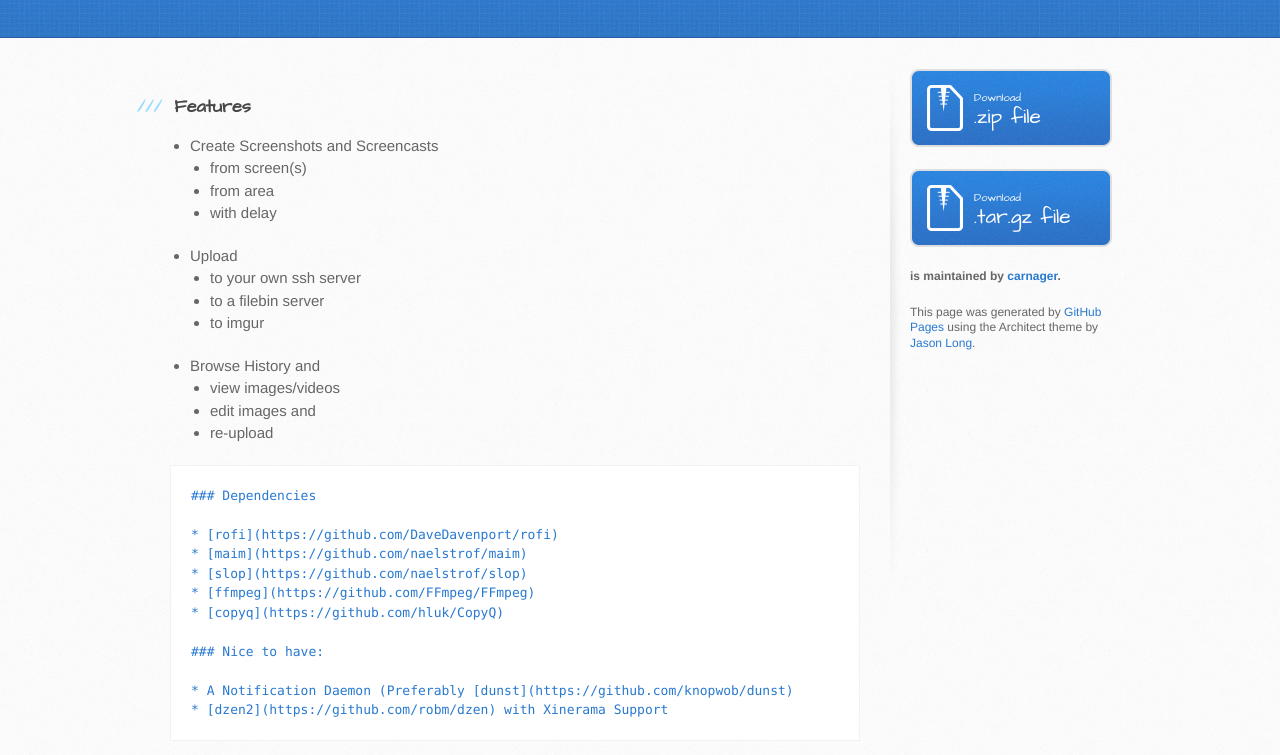
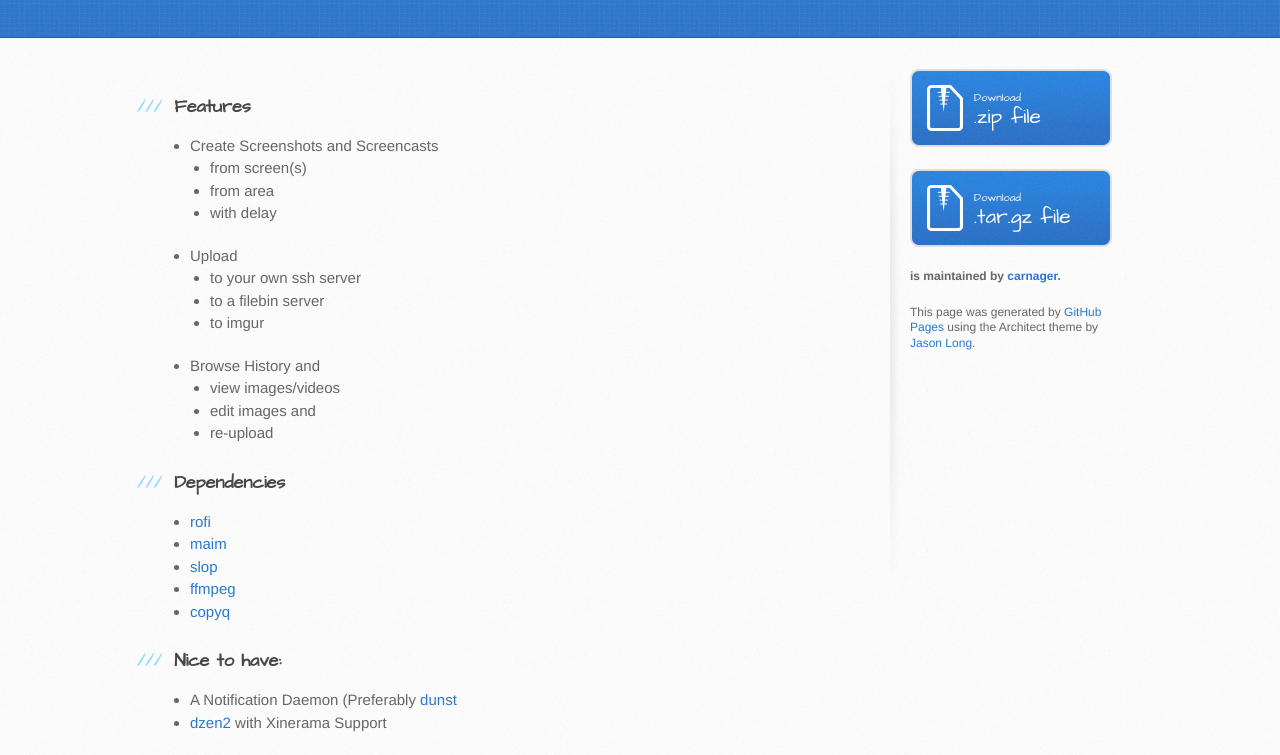
Before and after one commit to carnager/teiler, a plain HTML site: page index.html in a window 1280 px wide. Shown: the part 197-952 px from the top of the page. Drawn offline with Linux system fonts and the light colour scheme.

```diff
--- a/index.html
+++ b/index.html
@@ -58,19 +58,26 @@
 </li>
 </ul>
 
-<pre><code>### Dependencies
+<h3>
+<a id="dependencies" class="anchor" href="#dependencies" aria-hidden="true"><span class="octicon octicon-link"></span></a>Dependencies</h3>
 
-* [rofi](https://github.com/DaveDavenport/rofi)
-* [maim](https://github.com/naelstrof/maim)
-* [slop](https://github.com/naelstrof/slop)
-* [ffmpeg](https://github.com/FFmpeg/FFmpeg)
-* [copyq](https://github.com/hluk/CopyQ)
+<ul>
+<li><a href="https://github.com/DaveDavenport/rofi">rofi</a></li>
+<li><a href="https://github.com/naelstrof/maim">maim</a></li>
+<li><a href="https://github.com/naelstrof/slop">slop</a></li>
+<li><a href="https://github.com/FFmpeg/FFmpeg">ffmpeg</a></li>
+<li><a href="https://github.com/hluk/CopyQ">copyq</a></li>
+</ul>
 
-### Nice to have:
+<h3>
+<a id="nice-to-have" class="anchor" href="#nice-to-have" aria-hidden="true"><span class="octicon octicon-link"></span></a>Nice to have:</h3>
 
-* A Notification Daemon (Preferably [dunst](https://github.com/knopwob/dunst)
-* [dzen2](https://github.com/robm/dzen) with Xinerama Support
-</code></pre>
+<ul>
+<li>A Notification Daemon (Preferably <a href="https://github.com/knopwob/dunst">dunst</a>
+</li>
+<li>
+<a href="https://github.com/robm/dzen">dzen2</a> with Xinerama Support</li>
+</ul>
 
 <h3>
 <a id="installation" class="anchor" href="#installation" aria-hidden="true"><span class="octicon octicon-link"></span></a>Installation</h3>
@@ -83,8 +90,7 @@
 <li>Enjoy</li>
 </ul>
 
-<pre><code>`teiler --help` for more information about possible hotkeys
-</code></pre>
+<p><code>teiler --help</code> for more information about possible hotkeys</p>
         </section>
 
         <aside id="sidebar">
```
Also changed, not shown: params.json (+1 -1 lines).
